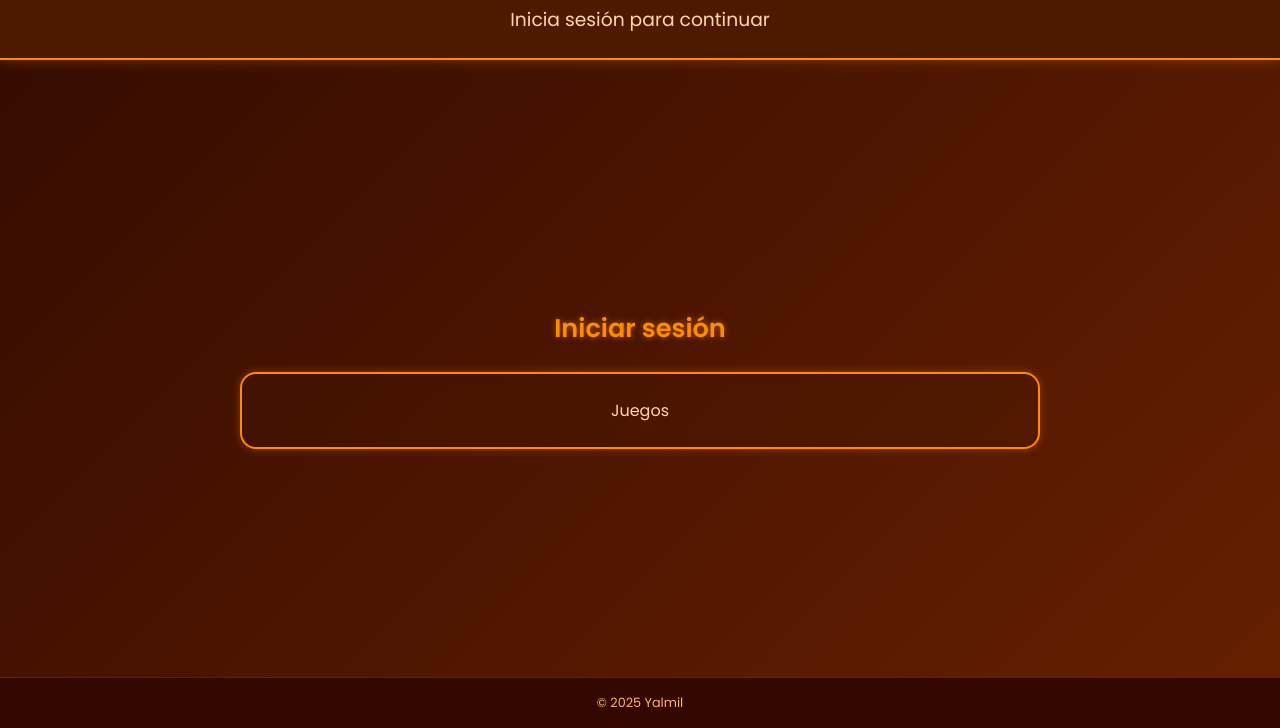
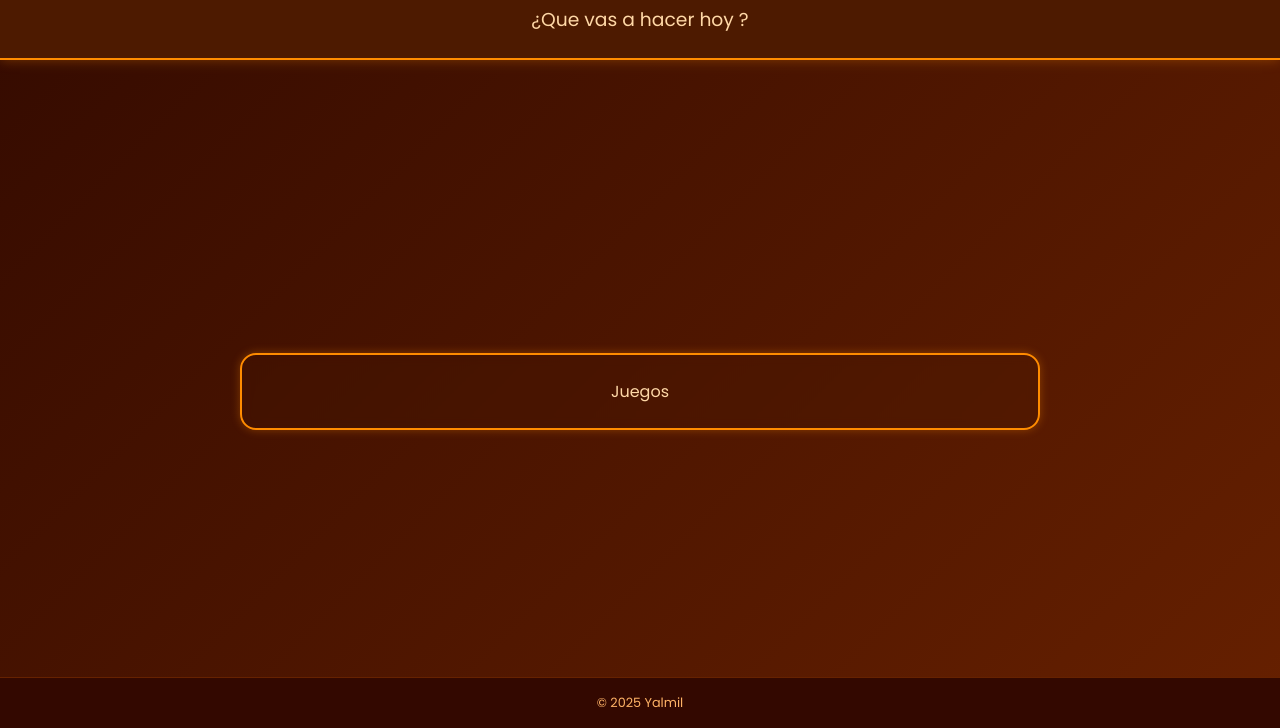
Before and after one commit to Yalmil/Yalmil, a plain HTML site: page inicio.html in a window 1280 px wide. Shown: the part 72-800 px from the top of the page. Drawn offline with Linux system fonts and the light colour scheme.

Commit message:
Update inicio.html

```diff
--- a/inicio.html
+++ b/inicio.html
@@ -108,10 +108,10 @@
 <body>
   <header>
     <h1>Yalmil</h1>
-    <h3>Inicia sesión para continuar</h3>
+    <h3>¿Que vas a hacer hoy <usuario de discord>?</h3>
   </header>
   <main>
-    <h2>Iniciar sesión</h2>
+    <h2></h2>
     <div class="subpage-list">
       <a class="subpage" href="juegos">Juegos</a>
     </div>
```
